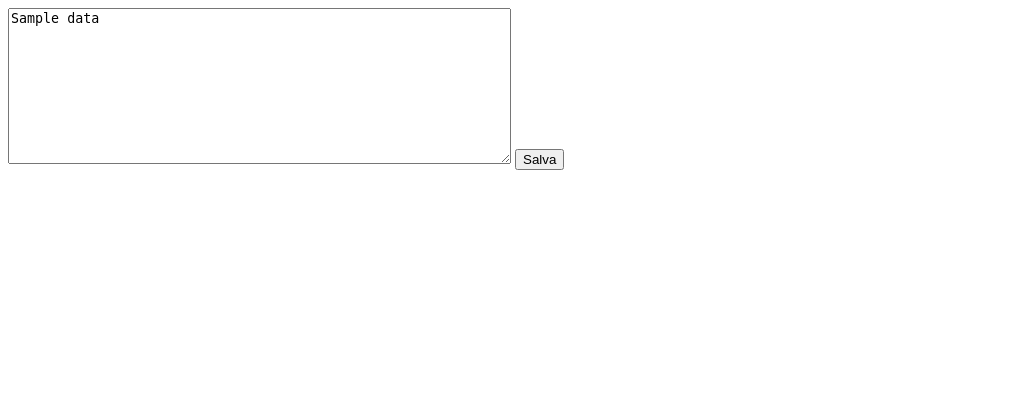
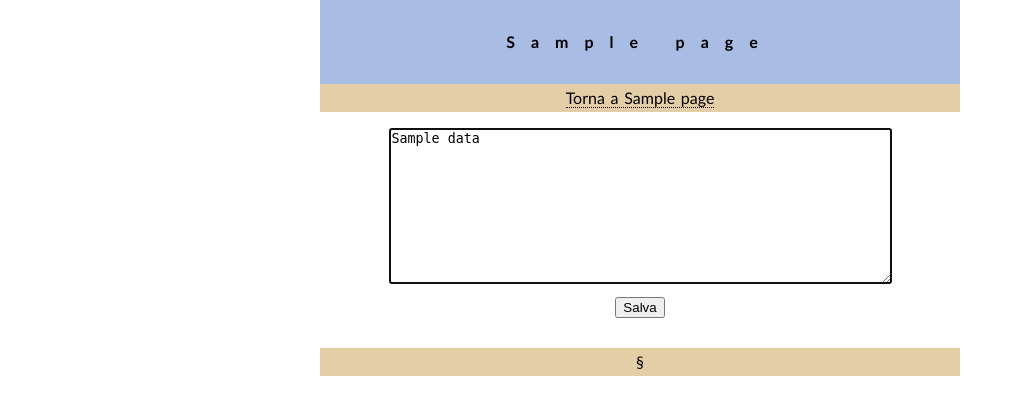
Before and after one commit to dyim42/wiki, a Flask app: template wiki/templates/edit.html in a window 1280 px wide. Shown: the top 415 px of the page, without its empty margins (0-1015 px from the left). Run offline with Flask 2, Linux system fonts and the light colour scheme; the template is opened without the code that fills it: most values are stand-ins (such as "Sample title", 1, 10 or a date in 2020).

Commit message:
HTML5 treatment all over the place

```diff
--- /dev/null
+++ b/wiki/static/style.css
@@ -0,0 +1,44 @@
+/* HTML5-specific CSS setup */
+article,aside,figure,footer,header,hgroup,nav,section{display:block}
+
+html{background:white;color:black}
+body{font:normal medium 'Gill Sans','Gill Sans MT','Goudy Bookletter 1911','Linux Libertine O','Liberation Serif',Candara,serif;padding:0;margin:0 auto;width:40em;line-height:1.75;word-spacing:0.1em}
+.a{font: 100%/1 "Arial Unicode MS",FreeSerif,OpenSymbol,"DejaVu Sans",sans-serif}
+a{background:transparent;text-decoration:none;border-bottom:1px dotted}
+a:hover{border-bottom:1px solid}
+a:link{color:#1b67c9}
+a:visited{color:darkorchid}
+a.simple{border:0 !important;float:left;display:block;margin-right:20px}
+h1 a{color:inherit !important}
+h2,p{margin:1.75em 0;font-weight:normal}
+h1,h2{font-size:medium}
+header{background:#a8bce4;color:black;margin:0;padding:1.75em 0}
+nav {background:#e4cea8;color:black}
+nav a:link{color:black}
+nav a:visited{color:black}
+h1{letter-spacing:1em;text-align:center;margin:0}
+h2{text-align:center;font-size:medium;line-height:2.154}
+article header,section header{background:white;color:black;margin:0;padding:0}
+article h1,section h1{letter-spacing:0;text-align:left;margin:1.75em 0}
+#arc th,#arc td{list-style:none;margin:0;padding:0}
+#arc th,.r{text-align:right}
+#arc th{padding:0 1.75em 0 0;vertical-align:baseline}
+#arc{border-collapse:collapse}
+footer,.c{background:#e4cea8;text-align:center;clear:both;}
+footer a:link{color:black}
+footer a:visited{color:black}
+time{float:right;font-size:small;margin:2px 0 0 0}
+.review time{float:none;font-size:inherit;margin:inherit}
+nav ul{margin:0;padding:0 1em 0 0;text-align:center}
+nav li{display:inline;padding-left:1em}
+dt{clear:left;float:left;width:8em}
+dd{margin-left:8em}
+address{font-style:normal}
+address+p{margin-top:0}
+img.me{display:block;float:right;border:1px solid black;margin-left:1.75em}
+.phonebook article p,.phonebook article address{margin:0 0 0 120px}
+.review article p{margin:1.75em 0}
+form {padding: 1em 0 0 0; text-align:center;}
+form ul{margin:0;padding:0 1em 0 0}
+form li{display:block; padding-left:1em}
+section{padding: 1em 4em 1em 4em}
--- a/wiki/templates/edit.html
+++ b/wiki/templates/edit.html
@@ -1,15 +1,28 @@
 <!DOCTYPE html>
 <html>
   <head>
+    <meta charset="utf-8">
     <title>{{ page.name }}</title>
-    <meta http-equiv="Content-Type" content="text/html; charset=UTF-8" />
+    <link rel="stylesheet" href="{{ url_for('static', filename='style.css')}}"/>
     <meta name="keywords" content="python flask application" />
     <meta name="description" content="simplest wiki" />
   </head>
   <body>
+    <header>
+      <h1>{{ page.name }}</h1>
+    </header>
+    <nav>
+      <ul>
+	<li><a href="{{ url_for('view_page', name=page.name)}}">Torna a {{ page.name}}</a></li>
+    </nav>
     <form action="{{save_url}}" method="POST">
-      <textarea name="body" rows="10" cols="60">{{ page.data }}</textarea>
-      <input type="submit" value="Salva">
+      <ul>
+	<li><textarea name="body" rows="10" cols="60" placeholder="Scrivi qui il contenuto della pagina. Qualunque parola con due maiuscole (es. ParolaParola) diventerà un link a una pagina nuova o già esistente." autofocus>{{ page.data }}</textarea></li>
+	<li><input type="submit" value="Salva"></li>
+      </ul>
     </form>
+    <footer>
+      <p>§</p>
+    </footer>
   </body>
 </html>
```
Also changed, not shown: wiki/templates/view.html (+16 -13 lines).
